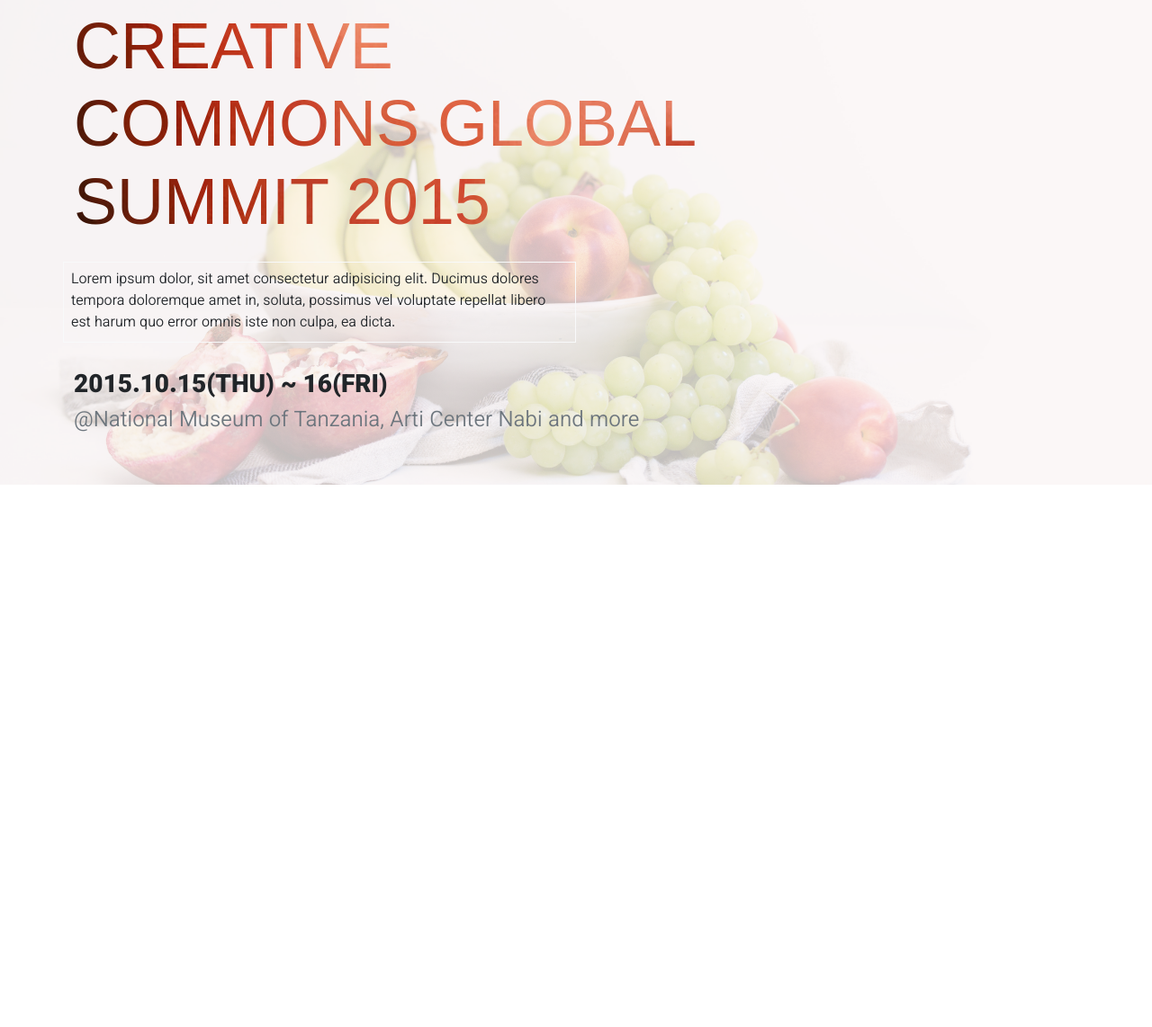
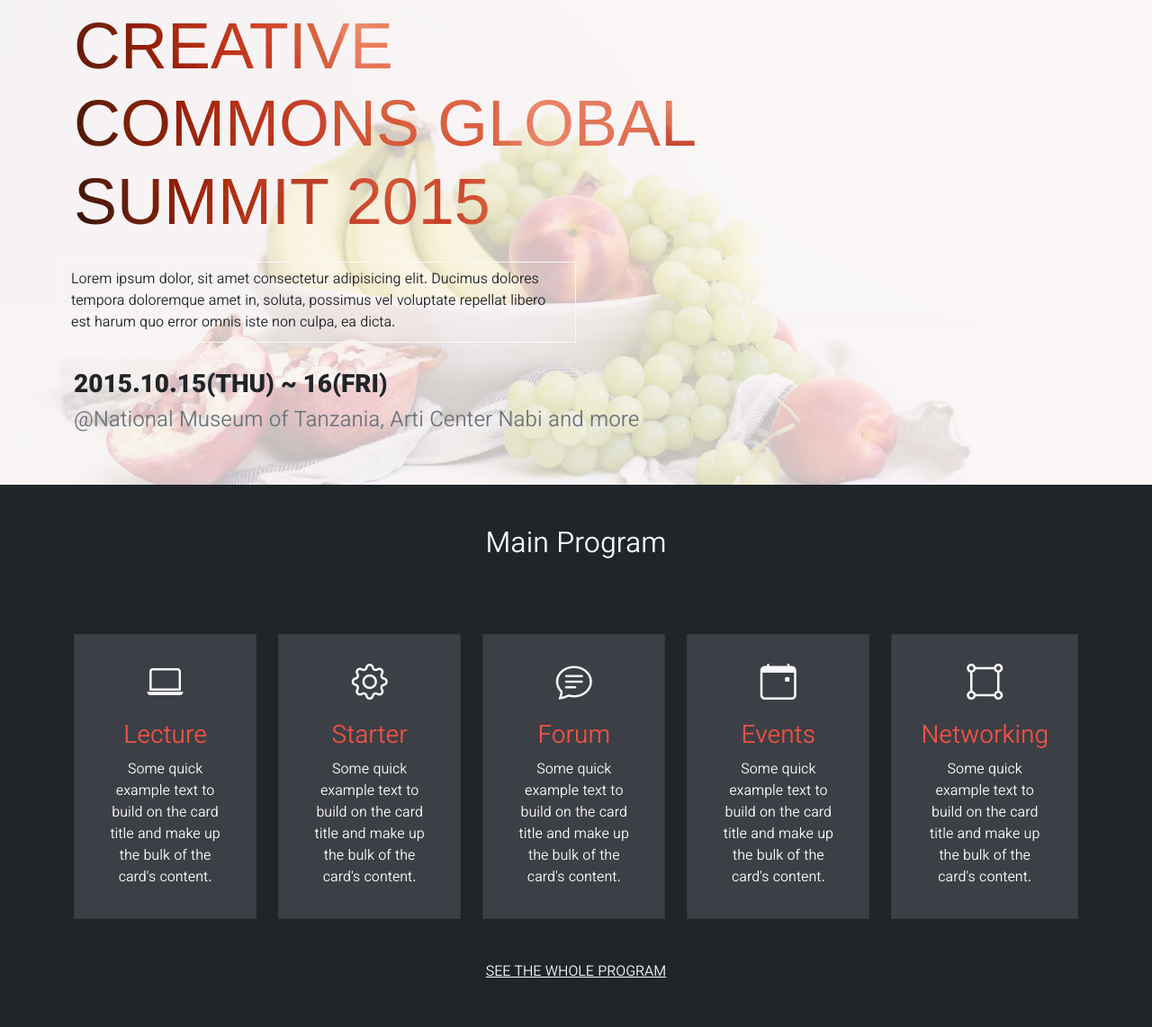
Before and after one commit to bamsi/jukwaa, a website: page index.html in a window 1280 px wide. Shown: the part 285-1427 px from the top of the page at 90% size. Before the commit the page ends 824 px from the top, so only its background shows below. Drawn offline with nearby package versions, Linux system fonts and the light colour scheme; a web font is replaced by a local one.

Commit message:
add main program section

```diff
--- a/css/style.css
+++ b/css/style.css
@@ -1,7 +1,6 @@
 @font-face {
   font-family: cocogoose;
-  src:
-    url("https://fonts.cdnfonts.com/s/26936/cocogoose_trial.woff")
+  src: url("https://fonts.cdnfonts.com/s/26936/cocogoose_trial.woff")
     format("woff");
   font-weight: 400;
 }
@@ -72,3 +71,13 @@
   -webkit-text-fill-color: transparent;
   -webkit-background-clip: text;
 }
+
+.main-card {
+  background-color: #3d3f46;
+  border-radius: 0 !important;
+}
+
+.main-card h3 {
+  color: #ec5242;
+  font-weight: 500;
+}
--- a/index.html
+++ b/index.html
@@ -112,6 +112,128 @@
         </h4>
       </div>
     </section>
+    <!-- main program section-->
+    <section class="bg-dark d-flex align-items-center justify-content-center">
+      <div class="container d-flex flex-column align-items-center">
+        <h2 class="text-light mt-5">Main Program</h2>
+        <div class="row text-center g-4 my-5">
+          <div class="col-md">
+            <div class="card text-light p-3 main-card">
+              <div class="card-body">
+                <div
+                  class="row g-0 d-flex justify-content-center align-items-center"
+                >
+                  <div class="h1 mb-3 col-2 col-md-12">
+                    <i class="bi bi-laptop"></i>
+                  </div>
+                  <h3 class="card-title col-4 col-md-12">Lecture</h3>
+                  <p
+                    class="card-text col-6 col-md-12 text-start text-md-center"
+                  >
+                    Some quick example text to build on the card title and make
+                    up the bulk of the card's content.
+                  </p>
+                </div>
+              </div>
+            </div>
+          </div>
+
+          <div class="col-md">
+            <div class="card text-light p-3 main-card">
+              <div class="card-body">
+                <div
+                  class="row g-0 d-flex justify-content-center align-items-center"
+                >
+                  <div class="h1 mb-3 col-2 col-md-12">
+                    <i class="bi bi-gear"></i>
+                  </div>
+                  <h3 class="card-title col-4 col-md-12">Starter</h3>
+                  <p
+                    class="card-text col-6 col-md-12 text-start text-md-center"
+                  >
+                    Some quick example text to build on the card title and make
+                    up the bulk of the card's content.
+                  </p>
+                </div>
+              </div>
+            </div>
+          </div>
+
+          <div class="col-md">
+            <div class="card text-light p-3 main-card">
+              <div class="card-body">
+                <div
+                  class="row g-0 d-flex justify-content-center align-items-center"
+                >
+                  <div class="h1 mb-3 col-2 col-md-12">
+                    <i class="bi bi-chat-text"></i>
+                  </div>
+                  <h3 class="card-title col-4 col-md-12">Forum</h3>
+                  <p
+                    class="card-text col-6 col-md-12 text-start text-md-center"
+                  >
+                    Some quick example text to build on the card title and make
+                    up the bulk of the card's content.
+                  </p>
+                </div>
+              </div>
+            </div>
+          </div>
+
+          <div class="col-md">
+            <div class="card text-light p-3 main-card">
+              <div class="card-body">
+                <div
+                  class="row g-0 d-flex justify-content-center align-items-center"
+                >
+                  <div class="h1 mb-3 col-2 col-md-12">
+                    <i class="bi bi-calendar-event"></i>
+                  </div>
+                  <h3 class="card-title col-4 col-md-12">Events</h3>
+                  <p
+                    class="card-text col-6 col-md-12 text-start text-md-center"
+                  >
+                    Some quick example text to build on the card title and make
+                    up the bulk of the card's content.
+                  </p>
+                </div>
+              </div>
+            </div>
+          </div>
+
+          <div class="col-md">
+            <div class="card text-light p-3 main-card">
+              <div class="card-body">
+                <div
+                  class="row g-0 d-flex justify-content-center align-items-center"
+                >
+                  <div class="h1 mb-3 col-2 col-md-12">
+                    <i class="bi bi-bounding-box-circles"></i>
+                  </div>
+                  <h3 class="card-title col-4 col-md-12">Networking</h3>
+                  <p
+                    class="card-text col-6 col-md-12 text-start text-md-center"
+                  >
+                    Some quick example text to build on the card title and make
+                    up the bulk of the card's content.
+                  </p>
+                </div>
+              </div>
+            </div>
+          </div>
+        </div>
+        <a href="" class="text-light mb-5 d-none d-md-block">
+          SEE THE WHOLE PROGRAM
+        </a>
+
+        <button
+          type="button"
+          class="d-md-none bg-danger text-light p-5 border-0 mb-5 fs-4 fw-bold"
+        >
+          Join CC Global Summit 2015
+        </button>
+      </div>
+    </section>
     <script
       src="https://cdn.jsdelivr.net/npm/bootstrap@5.0.2/dist/js/bootstrap.bundle.min.js"
       integrity="sha384-MrcW6ZMFYlzcLA8Nl+NtUVF0sA7MsXsP1UyJoMp4YLEuNSfAP+JcXn/tWtIaxVXM"
```
Also changed, not shown: images/lecture.svg (added).
